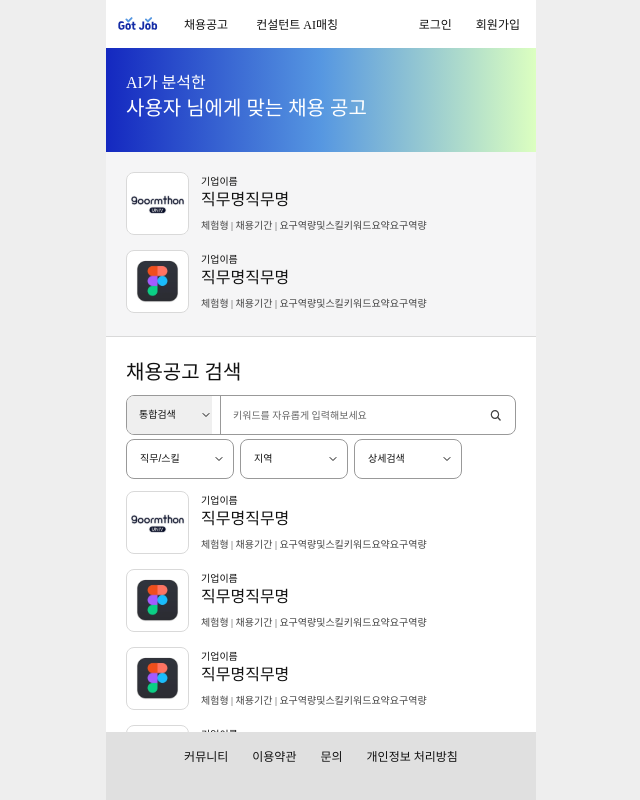
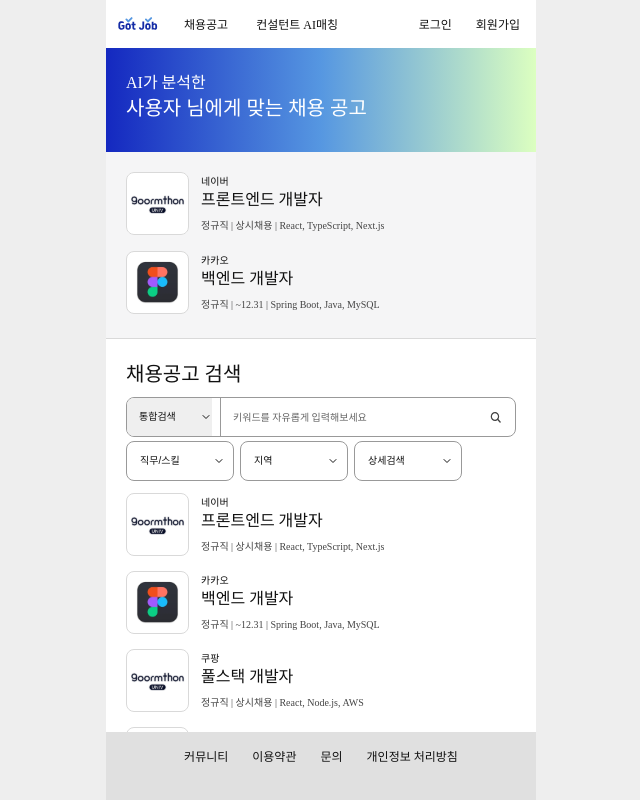
Before and after one commit to 9oormthon-univ/2025_SEASONTHON_TEAM_71_FE, a React (Vite) app: page /1/joblist in a window 1280 px wide. Shown: the whole page, without its empty margins (319-959 px from the left). Built offline with nearby package versions, Linux system fonts and the light colour scheme; a web font is replaced by a local one.

Commit message:
feat: 채용 공고 리스트 스크롤 구현

```diff
--- a/src/components/JobCard.jsx
+++ b/src/components/JobCard.jsx
@@ -2,7 +2,16 @@
 import React from "react";
 import styled from "styled-components";
 
-function JobCard({ companyName, title, summary, logoUrl, href, onClick, variant = "default", className }) {
+function JobCard({
+  companyName,
+  title,
+  summary,
+  logoUrl,
+  href,
+  onClick,
+  variant = "default",
+  className,
+}) {
   const content = (
     <>
       <Logo>
@@ -10,7 +19,9 @@
           src={logoUrl || "/img/logo-fallback.svg"}
           alt={`${companyName} logo`}
           loading="lazy"
-                    onError={(e) => { e.currentTarget.src = "/img/logo-fallback.svg"; }}
+          onError={(e) => {
+            e.currentTarget.src = "/img/logo-fallback.svg";
+          }}
         />
       </Logo>
 
@@ -41,9 +52,11 @@
     text-align: left;
     background: none;
     padding: 0;
+    height: 67px;
 `;
 
-const CardButton = styled.button`${baseCard};
+const CardButton = styled.button`
+  ${baseCard};
   border: none;
   cursor: pointer;
 `;
@@ -58,28 +71,28 @@
     width: 63px;
     height: 63px;
   }
-`
+`;
 const JobInfo = styled.div`
   display: flex;
   flex-direction: column;
   justify-content: center;
   height: 63px;
-`
+`;
 const CompanyName = styled.p`
   font-size: 10px;
   font-family: "Pretendard-Regular";
   color: #111111;
   line-height: 140%;
-`
+`;
 const JobTitle = styled.p`
   font-size: 16px;
   font-family: "Pretendard-Medium";
   color: #111111;
   line-height: 140%;
-`
+`;
 const JobDetail = styled.p`
   font-size: 10px;
   font-family: "Pretendard-Regular";
   color: #444444;
   margin-top: 5px;
-`
+`;
--- /dev/null
+++ b/src/data/jobsData.js
@@ -0,0 +1,164 @@
+import ex1 from "../assets/img/ex1.svg";
+import ex2 from "../assets/img/ex2.svg";
+
+// 기업 전용: 내 공고 목록 (나중에 API로 교체)
+export const myJobs = [
+  {
+    id: "1",
+    companyName: "네이버",
+    title: "프론트엔드 개발자",
+    summary: "정규직 | 상시채용 | React, TypeScript, Next.js",
+    logoUrl: ex1,
+  },
+  {
+    id: "2",
+    companyName: "카카오",
+    title: "백엔드 개발자",
+    summary: "정규직 | ~12.31 | Spring Boot, Java, MySQL",
+    logoUrl: ex2,
+  },
+];
+
+// 데모용 데이터 (API 연동 시 교체) - 총 20개
+export const jobs = [
+  {
+    id: "1",
+    companyName: "네이버",
+    title: "프론트엔드 개발자",
+    summary: "정규직 | 상시채용 | React, TypeScript, Next.js",
+    logoUrl: ex1,
+  },
+  {
+    id: "2",
+    companyName: "카카오",
+    title: "백엔드 개발자",
+    summary: "정규직 | ~12.31 | Spring Boot, Java, MySQL",
+    logoUrl: ex2,
+  },
+  {
+    id: "3",
+    companyName: "쿠팡",
+    title: "풀스택 개발자",
+    summary: "정규직 | 상시채용 | React, Node.js, AWS",
+    logoUrl: ex1,
+  },
+  {
+    id: "4",
+    companyName: "토스",
+    title: "iOS 개발자",
+    summary: "정규직 | ~11.30 | Swift, UIKit, SwiftUI",
+    logoUrl: ex2,
+  },
+  {
+    id: "5",
+    companyName: "당근마켓",
+    title: "Android 개발자",
+    summary: "정규직 | 상시채용 | Kotlin, Jetpack Compose",
+    logoUrl: ex1,
+  },
+  {
+    id: "6",
+    companyName: "라인",
+    title: "데이터 엔지니어",
+    summary: "정규직 | ~12.15 | Python, Spark, Airflow",
+    logoUrl: ex2,
+  },
+  {
+    id: "7",
+    companyName: "배달의민족",
+    title: "DevOps 엔지니어",
+    summary: "정규직 | 상시채용 | Kubernetes, Docker, AWS",
+    logoUrl: ex1,
+  },
+  {
+    id: "8",
+    companyName: "야놀자",
+    title: "프론트엔드 개발자",
+    summary: "정규직 | ~10.31 | Vue.js, JavaScript, CSS",
+    logoUrl: ex2,
+  },
+  {
+    id: "9",
+    companyName: "직방",
+    title: "백엔드 개발자",
+    summary: "정규직 | 상시채용 | Django, Python, PostgreSQL",
+    logoUrl: ex1,
+  },
+  {
+    id: "10",
+    companyName: "마켓컬리",
+    title: "풀스택 개발자",
+    summary: "정규직 | ~11.15 | React, Express.js, MongoDB",
+    logoUrl: ex2,
+  },
+  {
+    id: "11",
+    companyName: "무신사",
+    title: "프론트엔드 개발자",
+    summary: "정규직 | 상시채용 | Angular, TypeScript, RxJS",
+    logoUrl: ex1,
+  },
+  {
+    id: "12",
+    companyName: "티몬",
+    title: "백엔드 개발자",
+    summary: "정규직 | ~12.30 | Go, Gin, Redis",
+    logoUrl: ex2,
+  },
+  {
+    id: "13",
+    companyName: "위메프",
+    title: "데이터 사이언티스트",
+    summary: "정규직 | 상시채용 | Python, TensorFlow, SQL",
+    logoUrl: ex1,
+  },
+  {
+    id: "14",
+    companyName: "G마켓",
+    title: "iOS 개발자",
+    summary: "정규직 | ~10.15 | Objective-C, Swift, Core Data",
+    logoUrl: ex2,
+  },
+  {
+    id: "15",
+    companyName: "11번가",
+    title: "Android 개발자",
+    summary: "정규직 | 상시채용 | Java, Android SDK, Retrofit",
+    logoUrl: ex1,
+  },
+  {
+    id: "16",
+    companyName: "스타일쉐어",
+    title: "프론트엔드 개발자",
+    summary: "정규직 | ~11.30 | Svelte, JavaScript, Tailwind CSS",
+    logoUrl: ex2,
+  },
+  {
+    id: "17",
+    companyName: "브랜디",
+    title: "백엔드 개발자",
+    summary: "정규직 | 상시채용 | Ruby on Rails, PostgreSQL",
+    logoUrl: ex1,
+  },
+  {
+    id: "18",
+    companyName: "오늘의집",
+    title: "풀스택 개발자",
+    summary: "정규직 | ~12.20 | React Native, Node.js, GraphQL",
+    logoUrl: ex2,
+  },
+  {
+    id: "19",
+    companyName: "버킷플레이스",
+    title: "DevOps 엔지니어",
+    summary: "정규직 | 상시채용 | Terraform, Jenkins, GCP",
+    logoUrl: ex1,
+  },
+  {
+    id: "20",
+    companyName: "직방",
+    title: "프론트엔드 개발자",
+    summary: "정규직 | ~10.31 | React, TypeScript, Storybook",
+    logoUrl: ex2,
+  },
+];
--- a/src/pages/Jobs/JobList.jsx
+++ b/src/pages/Jobs/JobList.jsx
@@ -1,16 +1,17 @@
-import styled from "styled-components"
-import { useState, useMemo } from "react";
+import styled from "styled-components";
+import { useState } from "react";
 import { useNavigate, useParams } from "react-router-dom";
 import useAuthStore from "../../stores/authStore";
 
 import { Button } from "../../components/Button";
 import JobCard from "../../components/JobCard";
+import { myJobs, jobs } from "../../data/jobsData";
 
-import ex1 from "../../assets/img/ex1.svg"
-import ex2 from "../../assets/img/ex2.svg"
+import ex1 from "../../assets/img/ex1.svg";
+import ex2 from "../../assets/img/ex2.svg";
 import readingglasses from "../../assets/img/readingglasses.svg";
 
-export default function JobList ({ onSearch }) {
+export default function JobList({ onSearch }) {
   const navigate = useNavigate();
   const { role: roleFromUrl } = useParams();
 
@@ -32,62 +33,6 @@
     const payload = { scope, keyword, skill, region, detail };
     onSearch?.(payload);
   };
-
-    // (데모) 기업 전용: 내 공고 목록 (나중에 API로 교체)
-    const myJobs = useMemo(
-        () => [
-            {
-                id: "mj1",
-                companyName: "goormthon",
-                title: "프론트엔드 인턴",
-                summary: "체험형 | ~ 09.30 | React, TS",
-                logoUrl: ex1,
-            },
-            {
-                id: "mj2",
-                companyName: "Figma",
-                title: "UI Engineer",
-                summary: "정규직 | 상시 | React, Design System",
-                logoUrl: ex2,
-            },
-        ],
-        []
-    );
-
-    // 데모용 데이터 (API 연동 시 교체)
-    const jobs = useMemo(
-        () => [
-            {
-                id: "j1",
-                companyName: "기업이름",
-                title: "직무명직무명",
-                summary: "체험형 | 채용기간 | 요구역량및스킬키워드요약요구역량",
-                logoUrl: ex1,
-            },
-            {
-                id: "j2",
-                companyName: "기업이름",
-                title: "직무명직무명",
-                summary: "체험형 | 채용기간 | 요구역량및스킬키워드요약요구역량",
-                logoUrl: ex2,
-            },
-            {
-                id: "j3",
-                companyName: "기업이름",
-                title: "직무명직무명",
-                summary: "체험형 | 채용기간 | 요구역량및스킬키워드요약요구역량",
-                logoUrl: ex2,
-            },
-            {
-                id: "j4",
-                companyName: "기업이름",
-                title: "직무명직무명",
-                summary: "체험형 | 채용기간 | 요구역량및스킬키워드요약요구역량",
-                logoUrl: ex2,
-            },
-        ],
-        []
-    );
 
   const goDetail = (job) => {
     navigate(`/${role}/jobdetail/${job.id}`, { state: { job } });
@@ -135,20 +80,16 @@
           </UserHeaderTitleWrapper>
 
           <UserAIRecom>
+            {myJobs.slice(0, 2).map((job) => (
               <JobCard
-                            companyName="기업이름"
-                            title="직무명직무명"
-                            summary="체험형 | 채용기간 | 요구역량및스킬키워드요약요구역량"
-                            logoUrl={ex1}
-                            onClick={() => goDetail(jobs[0])}
+                key={job.id}
+                companyName={job.companyName}
+                title={job.title}
+                summary={job.summary}
+                logoUrl={job.logoUrl}
+                onClick={() => goDetail(job)}
               />
-                        <JobCard
-                            companyName="기업이름"
-                            title="직무명직무명"
-                            summary="체험형 | 채용기간 | 요구역량및스킬키워드요약요구역량"
-                            logoUrl={ex2}
-                            onClick={() => goDetail(jobs[1])}
-                        />
+            ))}
           </UserAIRecom>
         </UserJobListHeader>
       )}
@@ -163,7 +104,10 @@
         <ToolBar>
           {/* 상단: 통합검색 + 키워드 */}
           <SearchBar onSubmit={handleSubmit}>
-                        <ScopeSelect value={scope} onChange={(e) => setScope(e.target.value)}>
+            <ScopeSelect
+              value={scope}
+              onChange={(e) => setScope(e.target.value)}
+            >
               <option value="all">통합검색</option>
               {/* <option value="company">기업명</option>
                             <option value="title">직무/공고명</option>
@@ -183,7 +127,10 @@
 
           {/* 하단: 3가지 드롭다운 필터 */}
           <FilterRow>
-                        <FilterSelect value={skill} onChange={(e) => setSkill(e.target.value)}>
+            <FilterSelect
+              value={skill}
+              onChange={(e) => setSkill(e.target.value)}
+            >
               <option value="">직무/스킬</option>
               <option value="frontend">프론트엔드</option>
               <option value="backend">백엔드</option>
@@ -194,7 +141,10 @@
               <option value="python">Python</option>
             </FilterSelect>
 
-                        <FilterSelect value={region} onChange={(e) => setRegion(e.target.value)}>
+            <FilterSelect
+              value={region}
+              onChange={(e) => setRegion(e.target.value)}
+            >
               <option value="">지역</option>
               <option value="seoul">서울</option>
               <option value="gyeonggi">경기</option>
@@ -203,7 +153,10 @@
               <option value="remote">원격(재택)</option>
             </FilterSelect>
 
-                        <FilterSelect value={detail} onChange={(e) => setDetail(e.target.value)}>
+            <FilterSelect
+              value={detail}
+              onChange={(e) => setDetail(e.target.value)}
+            >
               <option value="">상세검색</option>
               <option value="intern">인턴/체험형</option>
               <option value="fulltime">정규직</option>
@@ -230,17 +183,17 @@
         </Lists>
       </BodyWrapper>
     </JobListWrapper>
-    )
+  );
 }
 
 const JobListWrapper = styled.div`
   width: 100%;
-    height: auto;
+  height: calc(100vh + 290px);
   display: flex;
   flex-direction: column;
   align-items: center;
   overflow-y: auto;
-`
+`;
 
 const OwnerJobListHeader = styled.div`
   width: 100%;
@@ -251,7 +204,7 @@
   padding: 20px;
   box-sizing: border-box;
   gap: 8px;
-`
+`;
 
 const MyLists = styled.div`
   width: 100%;
@@ -263,11 +216,11 @@
   gap: 12px;
   margin-bottom: 20px;
   overflow-y: auto;
-`
+`;
 const BtnWrapper = styled.div`
   width: 100%;
   margin-bottom: 4px;
-`
+`;
 
 const UserJobListHeader = styled.div`
   width: 100%;
@@ -276,12 +229,12 @@
   justify-content: center;
   align-items: center;
   box-sizing: border-box;
-`
+`;
 const UserHeaderTitleWrapper = styled.div`
   width: 100%;
   height: 104px;
-    background: linear-gradient(90deg, #1428C0 0%, #5697E1 50%, #DCFFC0 100%);
-`
+  background: linear-gradient(90deg, #1428c0 0%, #5697e1 50%, #dcffc0 100%);
+`;
 const UserHeaderTitle = styled.div`
   display: flex;
   flex-direction: column;
@@ -291,44 +244,44 @@
   h4 {
     font-size: 16px;
     font-family: "Pretendard-Regular";
-        color: #FFFFFF;
+    color: #ffffff;
     line-height: 140%;
   }
 
   h1 {
     font-size: 20px;
     font-family: "Pretendard-SemiBold";
-        color: #FFFFFF;
+    color: #ffffff;
     line-height: 140%;
   }
-`
+`;
 const UserAIRecom = styled.div`
   width: 100%;
-    height: auto;
+  height: 186px;
   display: flex;
   flex-direction: column;
   justify-content: center;
   align-items: flex-start;
   border: none;
-    background-color: #F5F5F6;
+  background-color: #f5f5f6;
   gap: 12px;
   padding: 20px;
   box-sizing: border-box;
-`
+`;
 const DivideLine = styled.div`
   width: 100%;
-    border-top: 1px solid #D9D9D9;
-`
+  border-top: 1px solid #d9d9d9;
+`;
 
 const BodyWrapper = styled.div`
   width: 100%;
   display: flex;
   flex-direction: column;
-    justify-content: center;
+  justify-content: flex-start;
   align-items: center;
   padding: 20px;
   box-sizing: border-box;
-`
+`;
 const Title = styled.div`
   width: 100%;
 
@@ -337,7 +290,7 @@
     font-family: "Pretendard-Medium";
     color: #111111;
   }
-`
+`;
 const ToolBar = styled.div`
   width: 100%;
   display: flex;
@@ -374,8 +327,8 @@
 
 const ScopeSelect = styled.select`
   height: 40px;
-    flex: 0 0 85px;        /* ✅ 핵심 */
-    min-width: 85px;       /* 여유 */
+  flex: 0 0 85px; /* ✅ 핵심 */
+  min-width: 85px; /* 여유 */
   padding: 0 12px 0 12px; /* 아이콘 공간 */
   /* display: flex;
     padding: 0 12px; */
@@ -442,7 +395,6 @@
   }
 `;
 
-
 /* 하단 필터 3개 */
 const FilterRow = styled.div`
   /* display: grid;
@@ -450,9 +402,10 @@
   display: flex;
   flex-direction: row;
   gap: 6px;
+  margin-bottom: 12px;
 
   @media (max-width: 560px) {
-    grid-template-columns: 1fr 1fr;     /* 좁으면 2열 */
+    grid-template-columns: 1fr 1fr; /* 좁으면 2열 */
   }
 `;
 const FilterSelect = styled.select`
@@ -488,10 +441,10 @@
 
 const Lists = styled.div`
   width: 100%;
-    height: auto;
+  height: calc(100vh - 290px);
   display: flex;
   flex-direction: column;
   align-items: flex-start;
-    padding: 12px 0;
   gap: 12px;
-`
+  overflow-y: auto;
+`;
```
Lines whose indentation alone changed are shown as unchanged.
